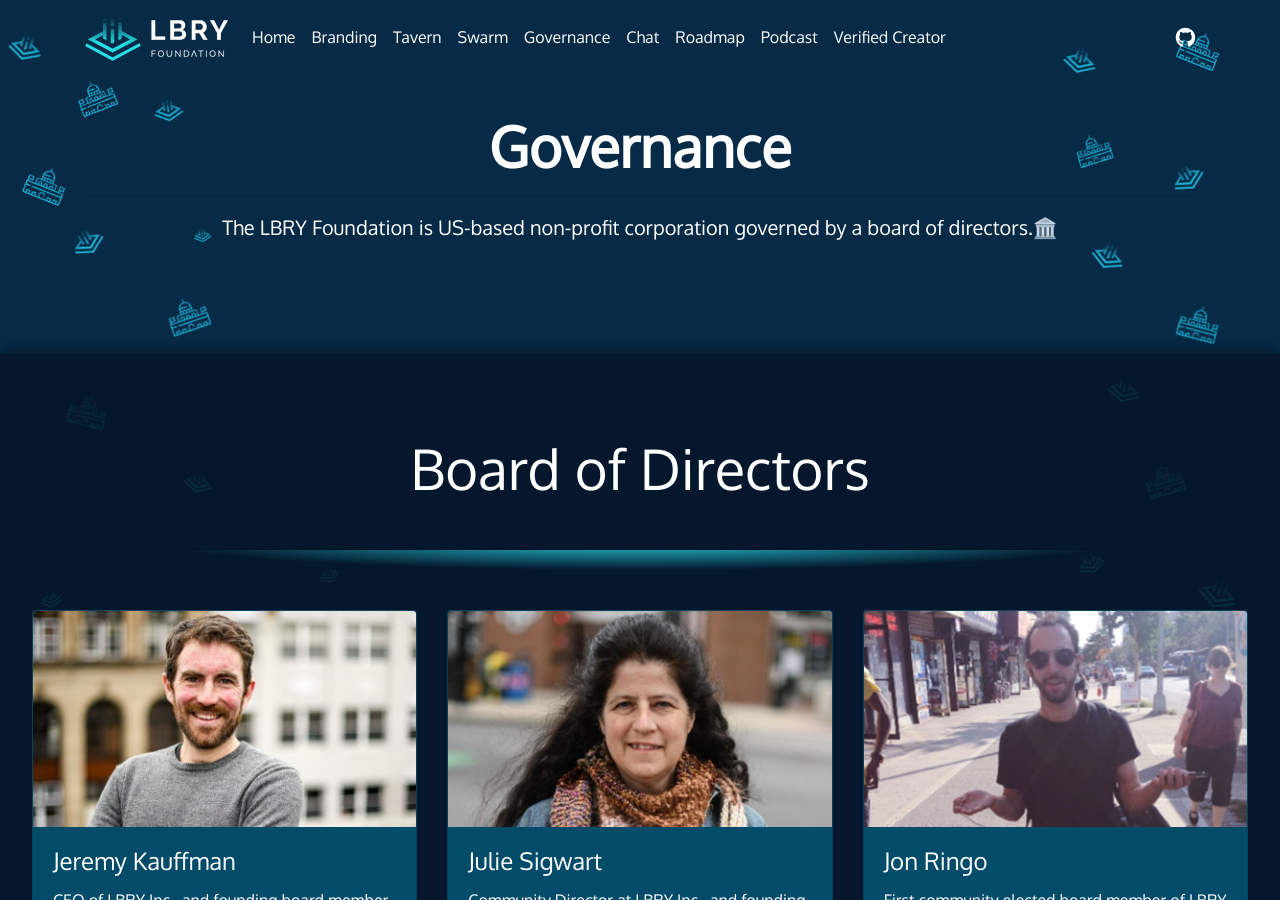
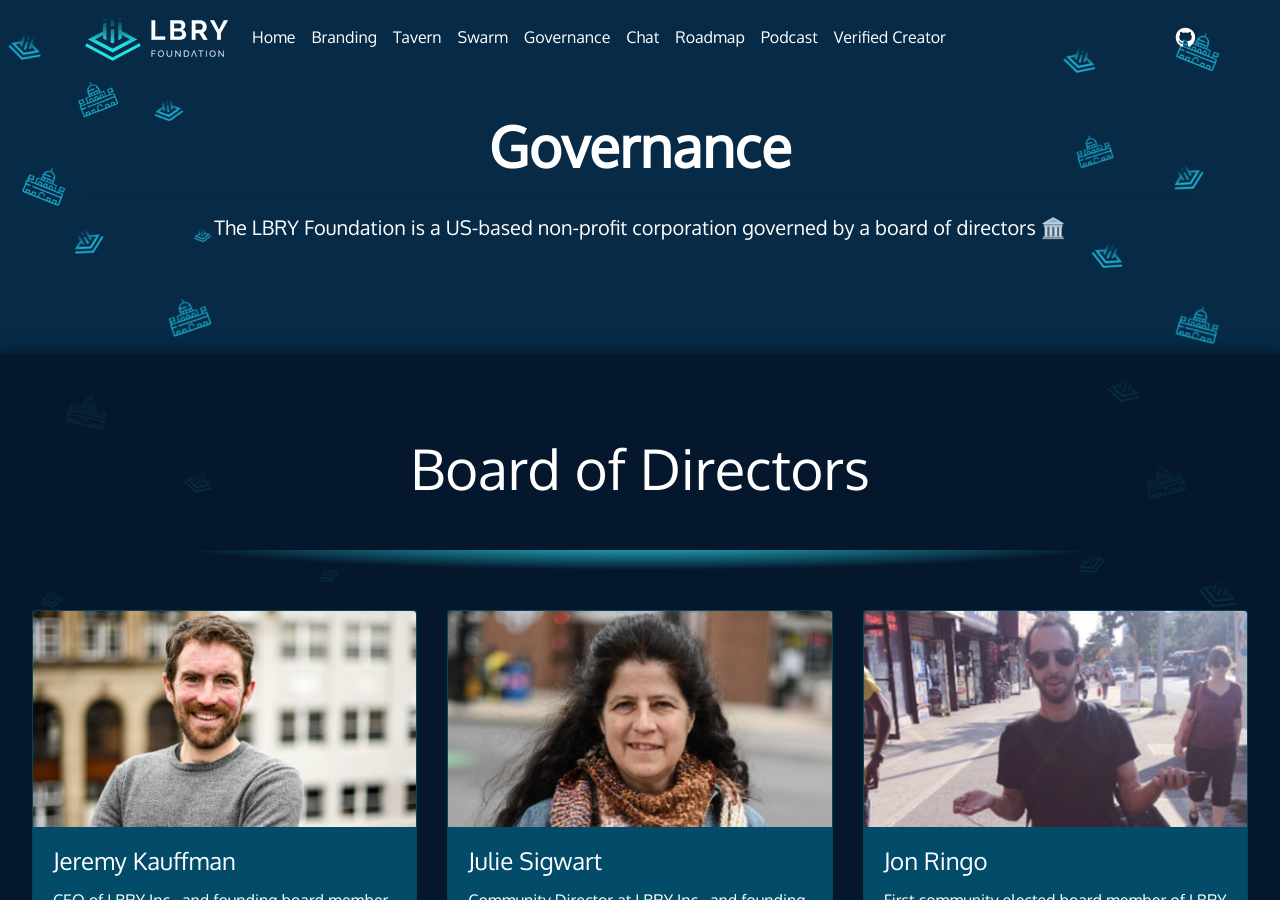
Before and after one commit to LBRYFoundation/lbryorg, a Jekyll site: the page built from pages/governance.md, in a window 1280 px wide and 900 px high. Built offline with Jekyll 4.4.1, drawn with Linux system fonts in a browser that asks for light colours.

```diff
--- a/pages/governance.md
+++ b/pages/governance.md
@@ -1,6 +1,6 @@
 ---
 title : Governance
-subhead : The LBRY Foundation is US-based non-profit corporation governed by a board of directors.🏛️
+subhead : The LBRY Foundation is a US-based non-profit corporation governed by a board of directors 🏛️
 bg-image : "../img/foundation-governance-background-art.png"
 meta-image : "https://lbry.org/img/governance-page-meta-img.png"
 layout : default
```
